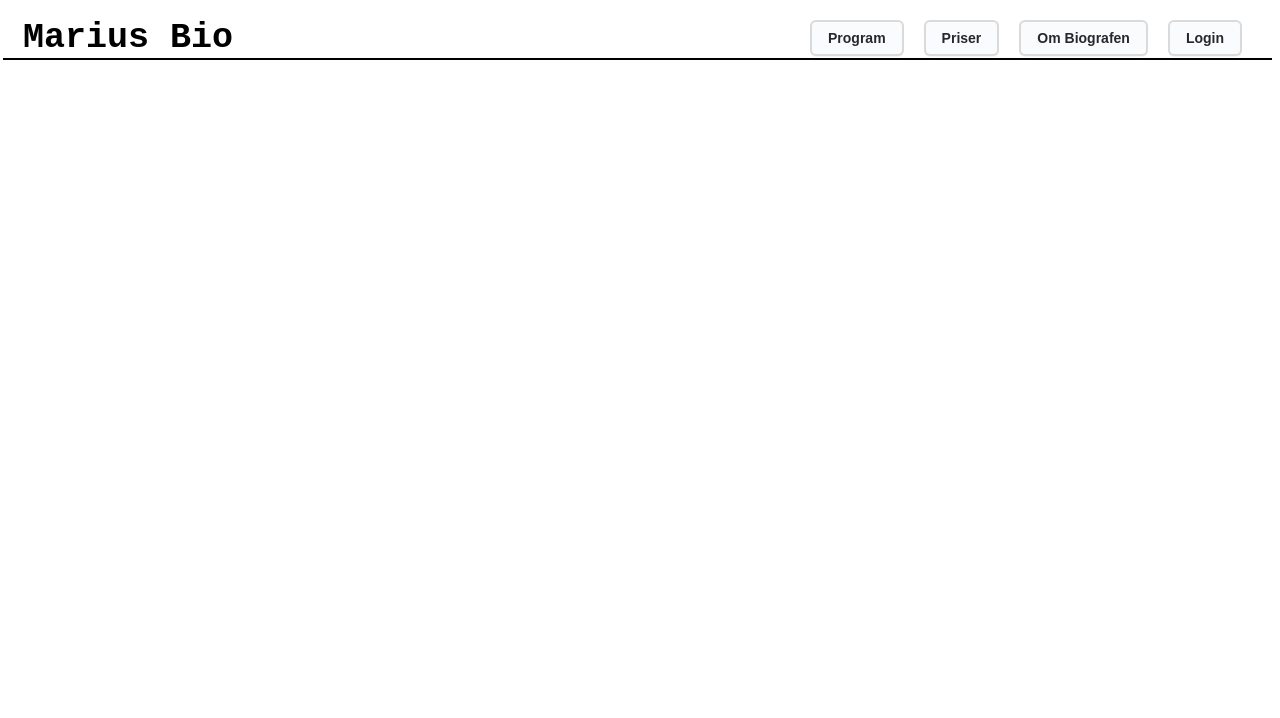
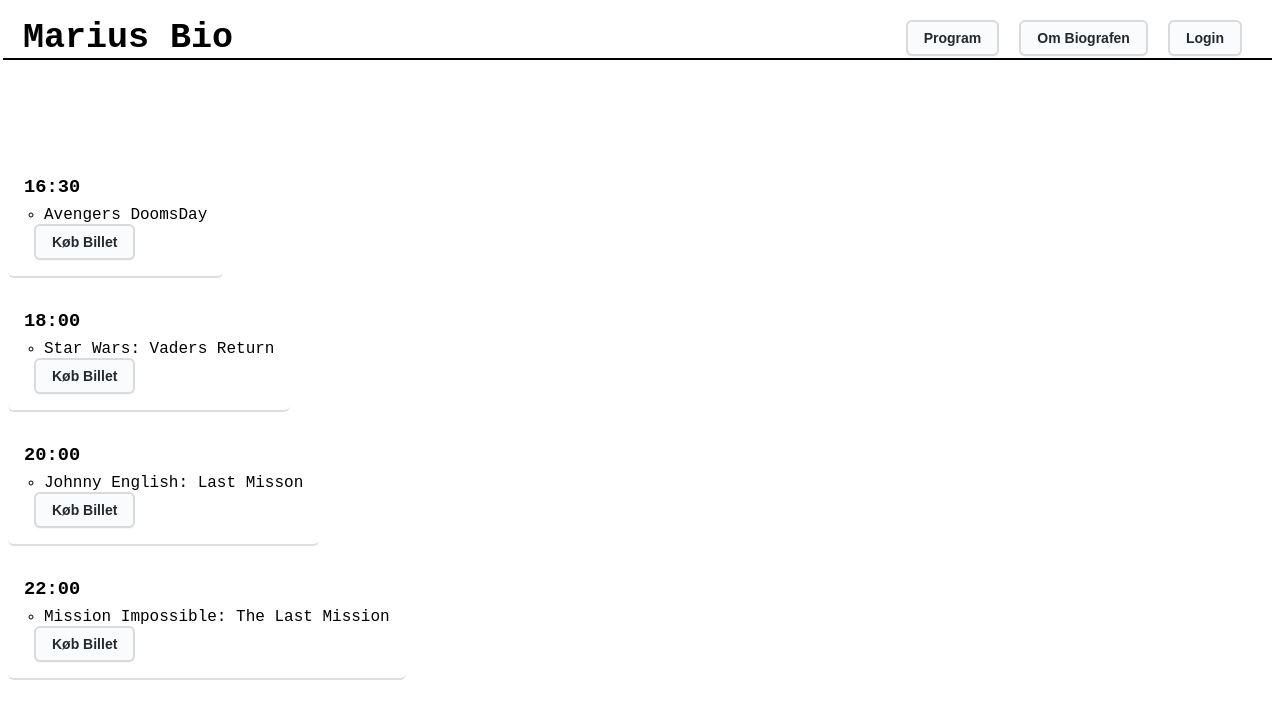
Before and after one commit to F0gsler/BiografProjektSkole, a React app in the folder frontend/: page /program in a window 1280 px wide. Shown: the top 718 px of the page. Built offline with nearby package versions, Linux system fonts and the light colour scheme; the HTML template or start-up script is replaced by a standard one.

Commit message:
More Changes

```diff
--- a/frontend/src/App.css
+++ b/frontend/src/App.css
@@ -92,3 +92,34 @@ rgba(255, 255, 255, 0.25) 0 1px 0 inset;
     margin-top: 100px;
     font-family: Rockwell Extra ,Rockwell , monospace;
 }
+
+/* CSS for program page  */
+.ProgramContent {
+    margin-top: 100px;
+    font-family: Rockwell Extra ,Rockwell , monospace;
+}
+
+.ProgramList {
+    display: flex;
+    flex-direction: column;
+    gap: 16px;
+    list-style: none;
+    margin: 0;
+    padding: 0;
+}
+
+.ProgramItem {
+    border-bottom: 2px solid rgba(27, 31, 35, 0.15);
+    border-radius: 6px;
+    padding: 16px;
+    width: fit-content;
+}
+
+.ProgramItem h3 {
+    margin: 0 0 8px;
+}
+
+.ProgramItem ul {
+    margin: 0;
+    padding-left: 20px;
+}
--- a/frontend/src/App.jsx
+++ b/frontend/src/App.jsx
@@ -1,7 +1,7 @@
 import './App.css'
 import { Route, Routes } from 'react-router-dom'
 import Program from './Page/program.jsx'
-import Price from './Page/price.jsx'
+import Payment from './Page/Payment.jsx'
 import About from './Page/About.jsx'
 import Login from './Page/Login.jsx'
 import Error from './Page/404ErrorPage.jsx'
@@ -12,7 +12,7 @@ function App() {
     <Routes>
       <Route path="/" element={<Home />} />
       <Route path="/program" element={<Program />} />
-      <Route path="/priser" element={<Price />} />
+      <Route path="/payment" element={<Payment />} />
       <Route path="/about" element={<About />} />
       <Route path="/login" element={<Login />} />
       <Route path="*" element={<Error />} />
--- a/frontend/src/Page/About.jsx
+++ b/frontend/src/Page/About.jsx
@@ -12,7 +12,6 @@ export default function About() {
       </div>
       <div className="CommonHeaderRight">
         <button id="CommonButton" onClick={() => navigate('/program')}>Program</button>
-        <button id="CommonButton" onClick={() => navigate('/priser')}>Priser</button>
         <button id="CommonButton" onClick={() => navigate('/about')}>Om Biografen</button>
         <button id="CommonButton" onClick={() => navigate('/login')}>Login</button>
       </div>
--- a/frontend/src/Page/Home.jsx
+++ b/frontend/src/Page/Home.jsx
@@ -13,7 +13,6 @@ export default function Home() {
           </div>
           <div className="CommonHeaderRight">
               <button id="CommonButton" onClick={() => navigate('/program')}>Program</button>
-              <button id="CommonButton" onClick={() => navigate('/priser')}>Priser</button>
               <button id="CommonButton" onClick={() => navigate('/about')}>Om Biografen</button>
               <button id="CommonButton" onClick={() => navigate('/login')}>Login</button>
           </div>
--- a/frontend/src/Page/Login.jsx
+++ b/frontend/src/Page/Login.jsx
@@ -12,7 +12,6 @@ export default function Login() {
       </div>
       <div className="CommonHeaderRight">
         <button id="CommonButton" onClick={() => navigate('/program')}>Program</button>
-        <button id="CommonButton" onClick={() => navigate('/priser')}>Priser</button>
         <button id="CommonButton" onClick={() => navigate('/about')}>Om Biografen</button>
         <button id="CommonButton" onClick={() => navigate('/login')}>Login</button>
       </div>
--- a/frontend/src/Page/Price.jsx
+++ b/frontend/src/Page/Payment.jsx
@@ -2,7 +2,7 @@ import '../App.css'
 import { useNavigate } from 'react-router-dom'
 
 
-export default function Price() {
+export default function Payment() {
   const navigate = useNavigate()
 
   return (
@@ -12,7 +12,6 @@ export default function Price() {
       </div>
       <div className="CommonHeaderRight">
         <button id="CommonButton" onClick={() => navigate('/program')}>Program</button>
-        <button id="CommonButton" onClick={() => navigate('/priser')}>Priser</button>
         <button id="CommonButton" onClick={() => navigate('/about')}>Om Biografen</button>
         <button id="CommonButton" onClick={() => navigate('/login')}>Login</button>
       </div>
--- a/frontend/src/Page/Program.jsx
+++ b/frontend/src/Page/Program.jsx
@@ -4,18 +4,41 @@ import { useNavigate } from 'react-router-dom'
 
 export default function Program() {
   const navigate = useNavigate()
+  const programList = [
+    { tid: '16:30', movies: ['Avengers DoomsDay'] },
+    { tid: '18:00', movies: ['Star Wars: Vaders Return'] },
+    { tid: '20:00', movies: ['Johnny English: Last Misson'] },
+    { tid: '22:00', movies: ['Mission Impossible: The Last Mission'] },
+  ]
 
   return (
+    <>
     <div className="CommonHeaderBar">
       <div className="CommonHeaderLeft">
         <h1 id="CommonheaderText">Marius Bio</h1>
       </div>
       <div className="CommonHeaderRight">
         <button id="CommonButton" onClick={() => navigate('/program')}>Program</button>
-        <button id="CommonButton" onClick={() => navigate('/priser')}>Priser</button>
         <button id="CommonButton" onClick={() => navigate('/about')}>Om Biografen</button>
         <button id="CommonButton" onClick={() => navigate('/login')}>Login</button>
       </div>
     </div>
+
+    <div className="ProgramContent">
+      <ul className="ProgramList">
+        {programList.map((slot) => (
+          <li className="ProgramItem" key={slot.tid}>
+            <h3>{slot.tid}</h3>
+            <ul>
+              {slot.movies.map((movie) => (
+                <li key={movie}>{movie}</li>
+              ))}
+            </ul>
+            <button id="CommonButton" onClick={() => navigate('/payment')}>Køb Billet</button>
+          </li>
+        ))}
+      </ul>
+    </div>
+  </>
   )
 }
```
